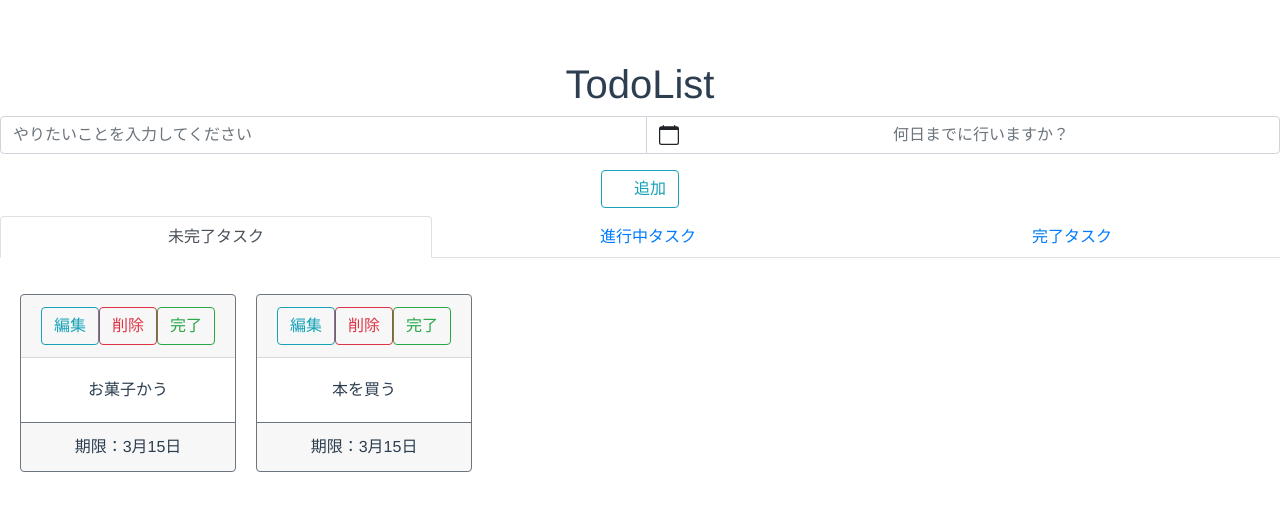
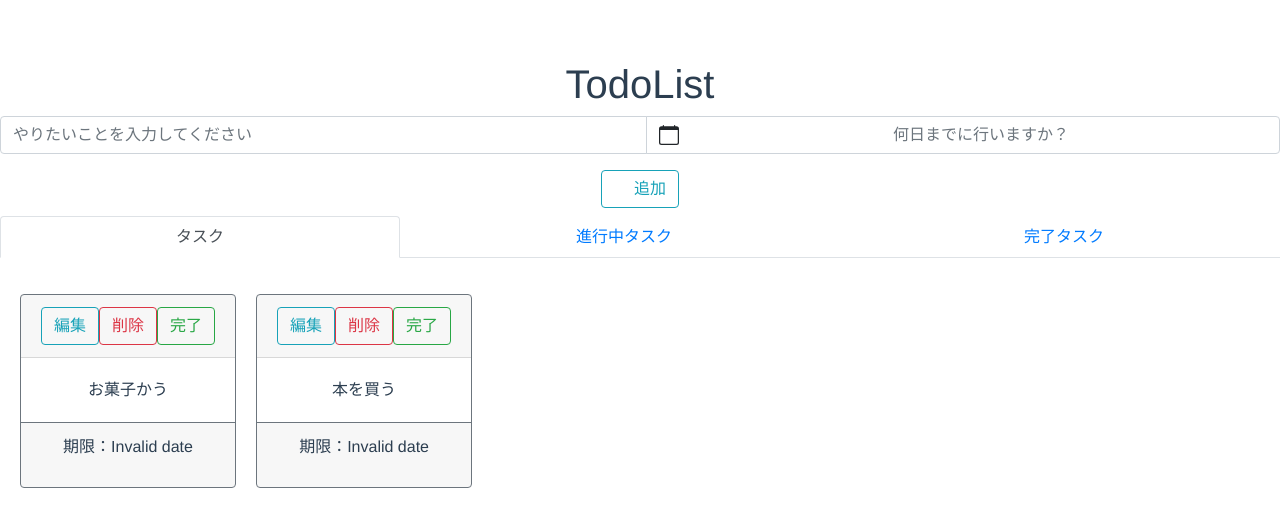
Before and after one commit to yuto-tomita/vue_todo_vuex, a Vue app: page / in a window 1280 px wide. Shown: the top 526 px of the page. Built offline with nearby package versions, Linux system fonts and the light colour scheme.

Commit message:
モーダル画面の編集と日付の変更を同時に行えるように修正

```diff
--- a/src/App.vue
+++ b/src/App.vue
@@ -4,7 +4,6 @@
       TodoList
     </h1>
     <todo-input></todo-input>
-    <todo-filter></todo-filter>
     <todo-list></todo-list>
   </div>
 </template>
--- a/src/components/ShowModal.vue
+++ b/src/components/ShowModal.vue
@@ -15,13 +15,15 @@
 				  <b-form-input
 					  type="text"
 					  placeholder="やりたいことを入力してください"
-						@input="onInput"
+						@input="$emit('update:content', $event)"
 						:value="content"
 				  >
 				  </b-form-input>
 				  <b-form-datepicker
 					  class="mb-2"
 					  placeholder="何日までに行いますか？"
+						:value="timelimit"
+						@input="$emit('update:timelimit', $event)"
 				  >
 				  </b-form-datepicker>
 			  </b-input-group>
@@ -52,9 +54,9 @@ export default {
 			this.$emit('edit', id)
 			this.$emit('close')
 		},
-		onInput(e) {
-			this.$emit('input', e)
-		}
+		// onInput(e) {
+		// 	this.$emit('input', e)
+		// }
 	}
 }
 </script>
--- a/src/components/TodoFilter.vue
+++ b/src/components/TodoFilter.vue
@@ -1,11 +1,15 @@
 <template>
 	<div>
-  <b-tabs content-class="mt-3" fill>
-    <b-tab title="未完了タスク" active></b-tab>
-    <b-tab title="進行中タスク"></b-tab>
-    <b-tab title="完了タスク"></b-tab>
-  </b-tabs>
-</div>
+		<b-tabs content-class="mt-3" fill>
+			<b-tab title="タスク" active :class="{ active: filter == 'all' }" @click="changeFilter('all')">
+			</b-tab>
+			<b-tab title="進行中タスク" :class="{ active: filter == 'progress' }" @click="changeFilter('progress')">
+
+			</b-tab>
+			<b-tab title="完了タスク" :class="{ active: filter == 'complete' }" @click="changeFilter('complete')">
+			</b-tab>
+		</b-tabs>
+	</div>
 </template>
 
 <script>
@@ -15,6 +19,16 @@ export default {
 		return {
 
 		}
+	},
+	computed: {
+		filter() {
+			return this.$store.state.filter
+		}
+	},
+	methods: {
+		changeFilter(filter) {
+			this.$store.commit('updateFilter', filter)
+		}
 	}
 }
 </script>
--- a/src/components/TodoList.vue
+++ b/src/components/TodoList.vue
@@ -1,12 +1,13 @@
 <template>
 <div>
+	<todo-filter/>
   <b-container fluid class="bv-example-row">
     <b-row>
 			<b-card
 				border-variant="secondary"
 				footer-border-variant="secondary"
 				align="center"
-				v-for="todo in todos"
+				v-for="todo in todosFilter"
 				:key="todo.id"
 				:content="todo.content"
 				:timelimit="todo.timelimit"
@@ -19,29 +20,27 @@
 					<b-button variant="outline-danger" @click="removeTodo(todo.id)">
 						削除
 					</b-button>
-					<b-button variant="outline-success">
+					<b-button variant="outline-success" @click="completeTodo(todo.id)">
 						完了
 					</b-button>
 				</template>
-				<b-card-text>{{ todo.content }}</b-card-text>
-				<template v-slot:footer>
-					期限：{{ todo.timelimit }}
+				<b-card-text :class="{ content : todo.status }">{{ todo.content }}</b-card-text>
+				<template v-slot:footer >
+				  <p :class="{ content : todo.status }">期限：{{ todo.timelimit | moment }}</p>
+
 				</template>
-				{{editContent}}
-
 			</b-card>
     </b-row>
 		<transition name="modal">
 			<show-modal
 			  :id="todoId"
-			  :timelimit="todoTimelimit"
-				:content="todoContent"
+			  :timelimit.sync="todoTimelimit"
+				:content.sync="todoContent"
 			  v-if="showContent"
 				@close="modalClose"
 				v-model="editContent"
 				@edit="editTodo($event)"
 			/>
-
 		</transition>
   </b-container>
 </div>
@@ -49,10 +48,14 @@
 
 <script>
 import ShowModal from './ShowModal'
+import TodoFilter from './TodoFilter'
+import moment from 'moment'
+
 export default {
 	name: 'todo-list',
 	components: {
 		ShowModal,
+		TodoFilter,
 	},
   data () {
     return {
@@ -64,8 +67,8 @@ export default {
 		}
 	},
 	computed: {
-    todos () {
-			return this.$store.state.todos
+    todosFilter () {
+			return this.$store.getters.todosFilter
 		}
 	},
 	methods: {
@@ -76,9 +79,10 @@ export default {
 			this.todoContent = todo.content
 		},
 		editTodo (e) {
-			alert(e)
+			console.log(e)
 			this.$store.commit('editTodo', {
-				newContent: this.editContent,
+				newContent: this.todoContent,
+				newTimelimit: this.todoTimelimit,
 				id: e
 			})
 			// this.editContent = this.todo.content
@@ -88,7 +92,19 @@ export default {
 		},
 		removeTodo(id) {
 			this.$store.commit('deleteTodo', id)
+		},
+		completeTodo(id) {
+			this.$store.commit('completeTodo', id)
 		}
+	},
+	filters: {
+		moment: function(date) {
+			if ( moment(date).isAfter() ) {
+				return moment(date).format('YYYY年MM月DD日')
+			} else {
+				return moment(date).format('YYYY年MM月DD日')
+			}
+		},
 	}
 }
 </script>
@@ -110,4 +126,13 @@ export default {
 	.modal-content {
 		margin-top: 100px;
 	}
+
+	.content {
+		text-decoration: line-through;
+		color: gray;
+	}
+
+	.style-danger {
+		color: red
+	}
 </style>
--- a/src/store.js
+++ b/src/store.js
@@ -1,23 +1,38 @@
 import Vue from 'vue'
 import Vuex from 'vuex'
+import moment from 'moment'
 
 Vue.use(Vuex)
 
 export default new Vuex.Store({
 	state: {
+		filter: 'all',
 		todos: [
 			{
 				id: 1,
 				content: 'お菓子かう',
 				timelimit: '3月15日',
+				status: false
 			},
 			{
 				id: 2,
 				content: '本を買う',
 				timelimit: '3月15日',
+				status: false
 			}
 		],
 		nextTaskId: 3,
+	},
+	getters: {
+		todosFilter(state) {
+			if(state.filter == 'all') {
+				return state.todos
+			} else if (state.filter == 'progress') {
+				return state.todos.filter(todo => !todo.status)
+			} else if (state.filter == 'complete') {
+				return state.todos.filter(todo => todo.status)
+			}
+		}
 	},
 	mutations: {
     addTodo (state, { content, timelimit }) {
@@ -25,17 +40,25 @@ export default new Vuex.Store({
 				id: state.nextTaskId,
 				content,
 				timelimit,
+				status: false
 			})
 			state.nextTaskId++
 		},
-		editTodo (state, { newContent, id }) {
+		editTodo (state, { newContent, newTimelimit, id }) {
 			const index = state.todos.findIndex(item => item.id == id )
-			console.log(index)
 			state.todos[index].content = newContent
+			state.todos[index].timelimit = newTimelimit
 		},
 		deleteTodo(state, id) {
 			const index = state.todos.findIndex(item => item.id == id)
 			state.todos.splice(index, 1)
+		},
+		completeTodo(state, id) {
+			const index = state.todos.findIndex(item => item.id == id)
+			state.todos[index].status = true
+		},
+		updateFilter(state, filter) {
+			state.filter = filter
 		}
 	},
 })
```
